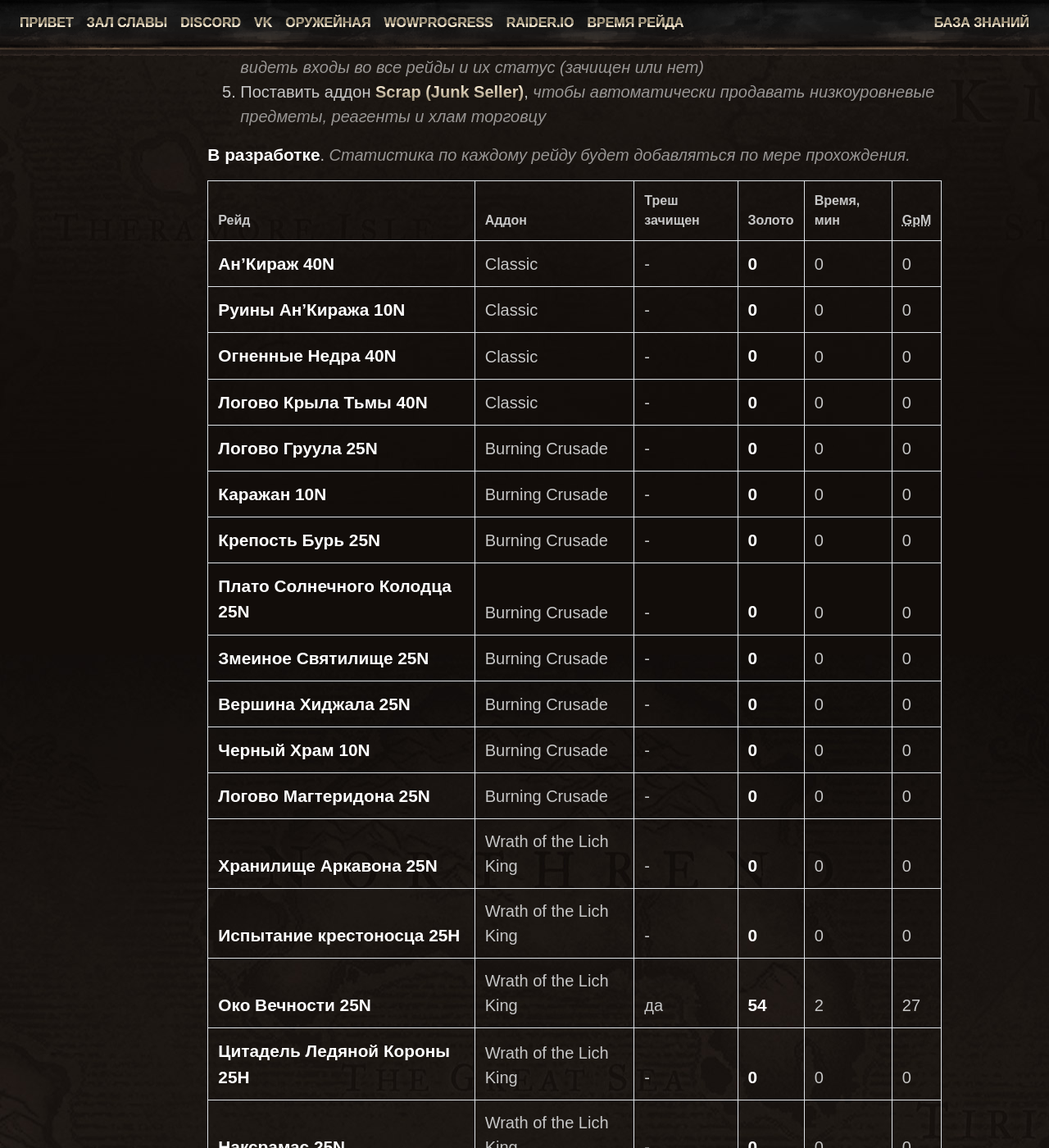
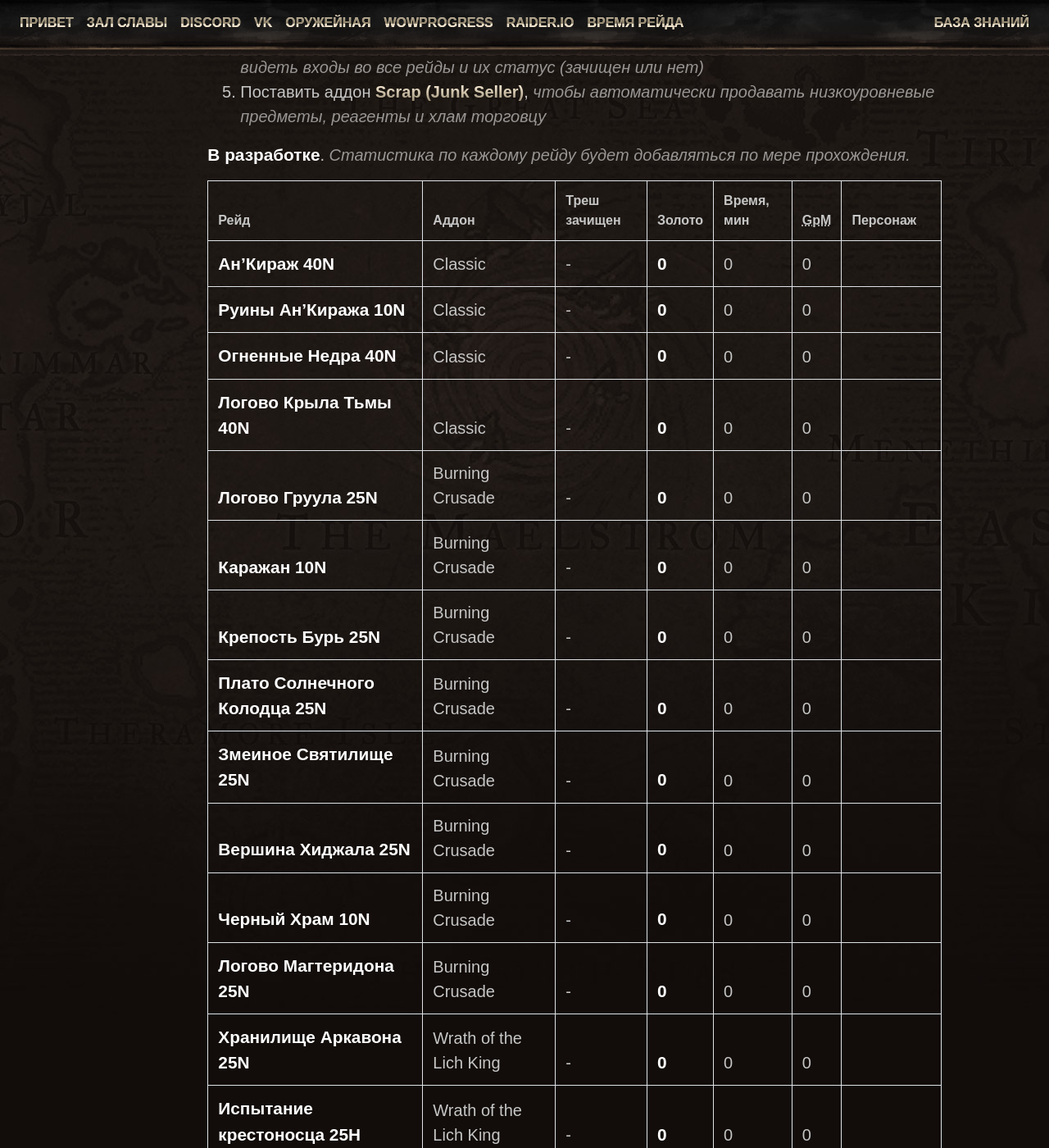
Before and after one commit to forestguild/website, a Jekyll site: the page built from wiki/goldfarm.md, in a window 1280 px wide and 1400 px high, scrolled down 1392 px. Shown: the whole window at 82% size. Built offline with Jekyll 4.4.1, drawn with Linux system fonts in a browser that asks for light colours; some web fonts are replaced; a script that is not in the unit is left out; comment, search, counter and statistics services are not loaded; some of the changed text lies outside the part shown.

Commit message:
goldfarm - added data

```diff
--- a/_data/goldfarm_raid.csv
+++ b/_data/goldfarm_raid.csv
@@ -1,4 +1,4 @@
-name,addon,trash,gold,time
+name,addon,trash,gold,time,runner
 Ан'Кираж 40N,Classic,-,0,0
 Руины Ан'Киража 10N,Classic,-,0,0
 Огненные Недра 40N,Classic,-,0,0
@@ -30,7 +30,7 @@
 Сердце Страха 25H,Mists of Pandaria,-,0,0
 Подземелья Могу'шан 25H,Mists of Pandaria,-,0,0
 Осада Оргриммара 20M,Mists of Pandaria,-,0,0
-Престол Гроз 25H,Mists of Pandaria,-,0,0
+Престол Гроз 25H,Mists of Pandaria,да,2954,36,Шаман 115lvl
 Литейная клана Черной Горы 20M,Warlords of Draenor,-,0,0
 Цитадель Адского Пламени 20M,Warlords of Draenor,-,0,0
 Верховный Молот 20M,Warlords of Draenor,-,0,0
--- a/wiki/goldfarm.md
+++ b/wiki/goldfarm.md
@@ -54,16 +54,17 @@
 
 **В разработке**. _Статистика по каждому рейду будет добавляться по мере прохождения._
 
-| Рейд | Аддон | Треш зачищен | Золото | Время, мин | GpM |
-|-|-|-|-|
+| Рейд | Аддон | Треш зачищен | Золото | Время, мин | GpM | Персонаж |
+|-|-|-|-|-|
 {% for raid in site.data.goldfarm_raid -%}
 {%- assign time = raid.time | plus: 0 -%}
+{%- assign gold = raid.gold | plus: 0 -%}
 {%- if time > 0 -%}
 {%- assign time = raid.time -%}
 {%- else -%}
-{%- assign time = 1 -%}
+{%- assign time = 1 | plus: 0 -%}
 {%- endif -%}
-| **{{ raid.name }}** | {{ raid.addon }} | {{ raid.trash }} | **{{ raid.gold }}** | {{ raid.time }} | {{ raid.gold | divided_by: time }} |
+| **{{ raid.name }}** | {{ raid.addon }} | {{ raid.trash }} | **{{ raid.gold }}** | {{ raid.time }} | {{ raid.gold | divided_by: time }} | {% if gold > 0 %}{{ raid.runner |default: 'Друид 120lvl' }}{% endif %} |
 {% endfor %}
 
 <hr>
```
